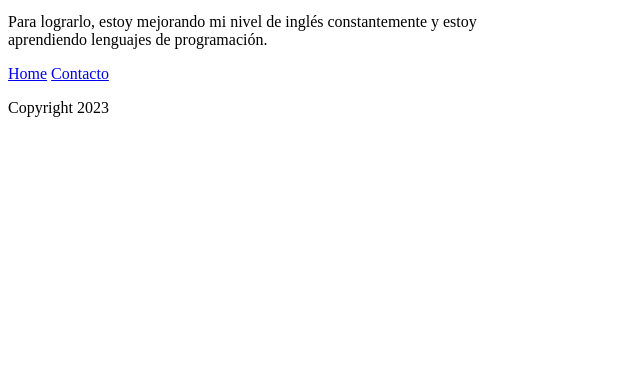
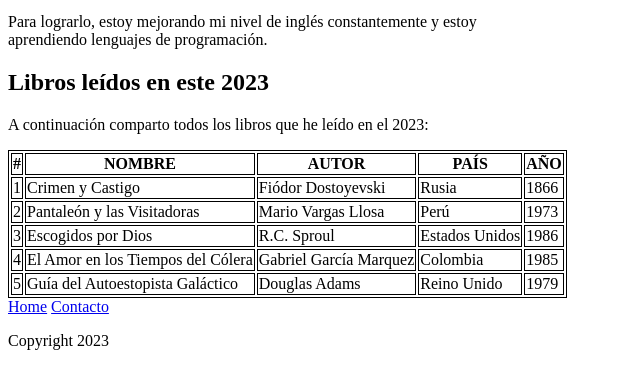
Before and after one commit to JorgeValderrabano/Learning-HTML, a plain HTML site: page blog.html in a window 1280 px wide. Shown: the part 707-1073 px from the top of the page, without its empty margins (0-640 px from the left). Before the commit the page ends 840 px from the top, so only its background shows below. Drawn offline with Linux system fonts and the light colour scheme.

Commit message:
Se agrega tabla de libros
Se agrega una tabla de libros leídos en el año

```diff
--- a/blog.html
+++ b/blog.html
@@ -1,6 +1,11 @@
 <!DOCTYPE html>
 <html>
 <head>
+    <style>
+        table, th, td {
+            border: 1px solid black
+        }
+    </style>
     <title>Blog</title>
 </head>
 <body>
@@ -45,6 +50,58 @@
             <p> Para lograrlo, estoy mejorando mi nivel de inglés constantemente y estoy<br>
                 aprendiendo lenguajes de programación. <br></p>
         </article>
+        <article class="post">
+            <h2>Libros leídos en este 2023</h2>
+            <p>A continuación comparto todos los libros que he leído en el 2023:</p>
+            <table>
+                <thead>
+                    <tr>
+                        <th>#</th>
+                        <th>NOMBRE</th>
+                        <th>AUTOR</th>
+                        <th>PAÍS</th>
+                        <th>AÑO</th>
+                    </tr>
+                </thead>
+                <tbody>
+                    <tr>
+                        <td>1</td>
+                        <td>Crimen y Castigo</td>
+                        <td>Fiódor Dostoyevski</td>
+                        <td>Rusia</td>
+                        <td>1866</td>
+                    </tr>
+                    <tr>
+                        <td>2</td>
+                        <td>Pantaleón y las Visitadoras</td>
+                        <td>Mario Vargas Llosa</td>
+                        <td>Perú</td>
+                        <td>1973</td>
+                    </tr>
+                    <tr>
+                        <td>3</td>
+                        <td>Escogidos por Dios</td>
+                        <td>R.C. Sproul</td>
+                        <td>Estados Unidos</td>
+                        <td>1986</td>
+                    </tr>
+                    <tr>
+                        <td>4</td>
+                        <td>El Amor en los Tiempos del Cólera</td>
+                        <td>Gabriel García Marquez</td>
+                        <td>Colombia</td>
+                        <td>1985</td>
+                    </tr>
+                    <tr>
+                        <td>5</td>
+                        <td>Guía del Autoestopista Galáctico</td>
+                        <td>Douglas Adams</td>
+                        <td>Reino Unido</td>
+                        <td>1979</td>
+                    </tr>
+                </tbody>
+            </table>
+        </article>
     </section>
     <footer>
         <a href="#titulo">Home</a>
```
